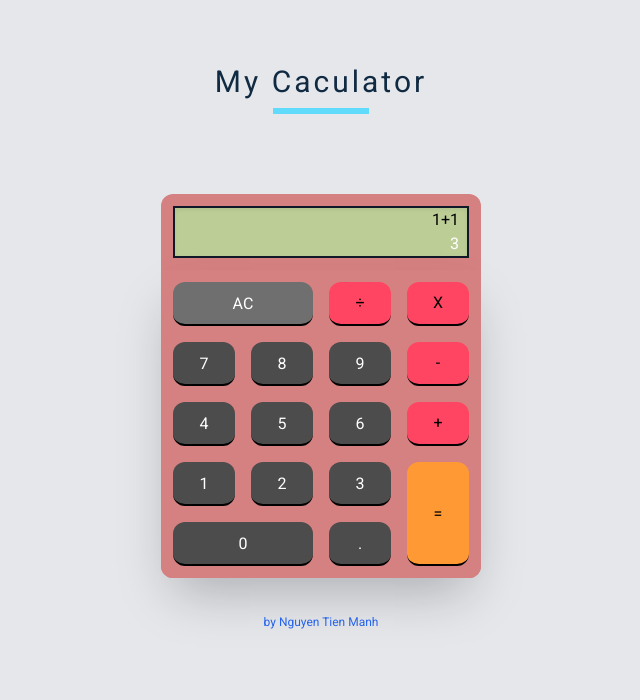
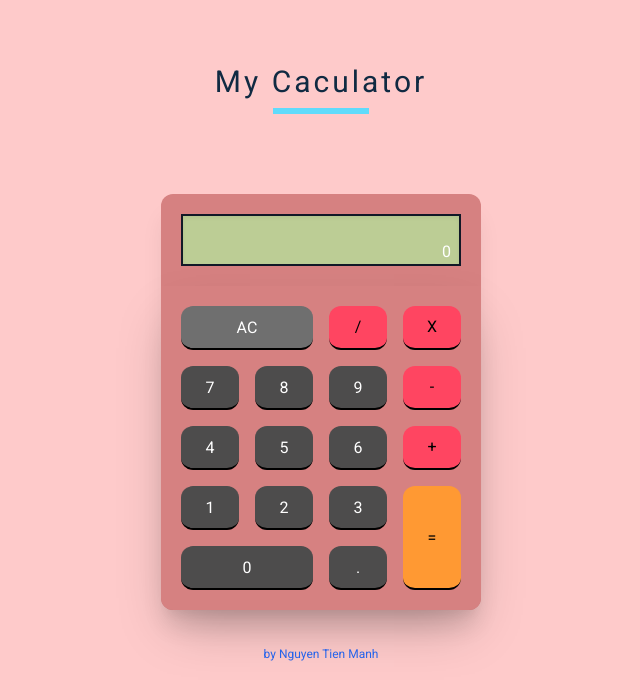
Before and after one commit to manhnt94/counter-todolist-quote-caculator, a React (Create React App) app in the folder my-app/: page /caculator in a window 1280 px wide. Shown: the top 700 px of the page, without its empty margins (319-959 px from the left). Built offline with nearby package versions, Linux system fonts and the light colour scheme.

Commit message:
add caculator-app

```diff
--- a/my-app/src/pages/Caculator/Button/Button.js
+++ b/my-app/src/pages/Caculator/Button/Button.js
@@ -1,62 +1,137 @@
 import React from "react";
 
 export default function Button(props) {
+  const {
+    handleAllClear,
+    handleNumbers,
+    handleDecimal,
+    handleOperators,
+    handleEvaluate,
+  } = props;
+
   return (
     <div className="w-full cal-bg shadow-2xl rounded-b-xl">
-      <div className="p-3 text-white grid grid-cols-4 gap-4">
-        <button className="btn gray p-2 rounded-xl focus:outline-none col-span-2">
+      <div className="p-5 text-white grid grid-cols-4 gap-4">
+        <button
+          className="btn gray p-2 rounded-xl focus:outline-none col-span-2"
+          value="AC"
+          onClick={handleAllClear}
+        >
           AC
         </button>
-        <button className="btn pink p-2 rounded-xl focus:outline-none">
-          &divide;
+        <button
+          className="btn pink p-2 rounded-xl focus:outline-none"
+          value="/"
+          onClick={handleOperators}
+        >
+          /
         </button>
 
-        <button className="btn pink p-2 rounded-xl focus:outline-none">
+        <button
+          className="btn pink p-2 rounded-xl focus:outline-none"
+          value="x"
+          onClick={handleOperators}
+        >
           X
         </button>
-        <button className="btn black p-2 rounded-xl focus:outline-none">
+        <button
+          className="btn black p-2 rounded-xl focus:outline-none"
+          value="7"
+          onClick={handleNumbers}
+        >
           7
         </button>
-        <button className="btn black p-2 rounded-xl focus:outline-none">
+        <button
+          className="btn black p-2 rounded-xl focus:outline-none"
+          value="8"
+          onClick={handleNumbers}
+        >
           8
         </button>
-        <button className="btn black p-2 rounded-xl focus:outline-none">
+        <button
+          className="btn black p-2 rounded-xl focus:outline-none"
+          value="9"
+          onClick={handleNumbers}
+        >
           9
         </button>
 
-        <button className="btn pink p-2 rounded-xl focus:outline-none">
+        <button
+          className="btn pink p-2 rounded-xl focus:outline-none"
+          value="-"
+          onClick={handleOperators}
+        >
           -
         </button>
-        <button className="btn black p-2 rounded-xl focus:outline-none">
+        <button
+          className="btn black p-2 rounded-xl focus:outline-none"
+          value="4"
+          onClick={handleNumbers}
+        >
           4
         </button>
-        <button className="btn black p-2 rounded-xl focus:outline-none">
+        <button
+          className="btn black p-2 rounded-xl focus:outline-none"
+          value="5"
+          onClick={handleNumbers}
+        >
           5
         </button>
-        <button className="btn black p-2 rounded-xl focus:outline-none">
+        <button
+          className="btn black p-2 rounded-xl focus:outline-none"
+          value="6"
+          onClick={handleNumbers}
+        >
           6
         </button>
 
-        <button className="btn pink p-2 rounded-xl focus:outline-none">
+        <button
+          className="btn pink p-2 rounded-xl focus:outline-none"
+          value="+"
+          onClick={handleOperators}
+        >
           +
         </button>
-        <button className="btn black p-2 rounded-xl focus:outline-none">
+        <button
+          className="btn black p-2 rounded-xl focus:outline-none"
+          value="1"
+          onClick={handleNumbers}
+        >
           1
         </button>
-        <button className="btn black p-2 rounded-xl focus:outline-none">
+        <button
+          className="btn black p-2 rounded-xl focus:outline-none"
+          value="2"
+          onClick={handleNumbers}
+        >
           2
         </button>
-        <button className="btn black p-2 rounded-xl focus:outline-none">
+        <button
+          className="btn black p-2 rounded-xl focus:outline-none"
+          value="3"
+          onClick={handleNumbers}
+        >
           3
         </button>
-        <button className="btn orange p-2 rounded-xl focus:outline-none row-span-2">
+        <button
+          className="btn orange p-2 rounded-xl focus:outline-none row-span-2"
+          value="="
+          onClick={handleEvaluate}
+        >
           =
         </button>
-
-        <button className="col-span-2 btn black p-2 rounded-xl focus:outline-none">
+        <button
+          className="col-span-2 btn black p-2 rounded-xl focus:outline-none"
+          value="0"
+          onClick={handleNumbers}
+        >
           0
         </button>
-        <button className="btn black p-2 rounded-xl focus:outline-none">
+        <button
+          className="btn black p-2 rounded-xl focus:outline-none"
+          value="."
+          onClick={handleDecimal}
+        >
           .
         </button>
       </div>
--- a/my-app/src/pages/Caculator/index.js
+++ b/my-app/src/pages/Caculator/index.js
@@ -1,29 +1,233 @@
-import React from "react";
+import React, { useState } from "react";
 import "./styles.css";
+import { evaluate } from "mathjs";
 import Button from "./Button/Button";
 import Title from "../../components/title/Title";
 import MyFooter from "../../components/my-footer/MyFooter";
 import { SIGNATURE } from "../../constants/common";
 
 export default function Caculator(props) {
+  const [caculator, setCaculator] = useState({
+    result: "0",
+    prevResult: "0",
+    formula: "",
+    currentSign: "pos",
+    lastClicked: "",
+    evaluated: false,
+  });
+
+  // Regex
+  const endWithOperator = /[x/+-]$/; // (9-) -> true, (-9) -> false
+
+  const endWithNegativeSign = /\d[x+/-]{1}-$/; // Digit - operator - end with negative sign: (9x-) -> true, (9-x) => false
+  const isOperator = /[x/+-]/; // '(9+9+9)' => true: if have operator, (999) => false
+  const matchOnlyZero = /([^.0-9]0|^0)$/; // +0, 0...
+
+  // Handle AC button
+  const handleAllClear = (e) => {
+    setCaculator({
+      ...caculator,
+      result: "0",
+      prevResult: "0",
+      formula: "",
+      currentSign: "pos",
+      lastClicked: "",
+      evaluated: false,
+    });
+  };
+
+  const maxDigitMessage = () => {
+    setCaculator((prevState) => ({
+      ...prevState,
+      result: "DIGIT LIMIT MET",
+      prevResult: prevState.result,
+    }));
+
+    setTimeout(() => {
+      setCaculator((prevState) => ({
+        ...caculator,
+        result: prevState.prevResult,
+      }));
+    }, 1000);
+  };
+
+  const handleNumbers = (e) => {
+    // Check result is not limit digit
+    if (!caculator.result.includes("LIMIT")) {
+      const { result, formula, evaluated } = caculator;
+      const value = e.target.value;
+
+      setCaculator((prevState) => ({
+        ...prevState,
+        evaluated: false,
+      }));
+
+      if (result.length > 21) {
+        maxDigitMessage();
+      } else if (evaluated) {
+        setCaculator((prevState) => ({
+          ...prevState,
+          result: value,
+          formula: value !== "0" ? value : "",
+        }));
+      } else {
+        setCaculator((prevState) => ({
+          ...prevState,
+          result:
+            result === "0" || isOperator.test(result) ? value : result + value, // res:0 || + (op) -> click: 8 => 8
+          formula:
+            result === "0" && value === "0"
+              ? formula === ""
+                ? value // res: 0 -> click: 0 => 0
+                : formula // res: 0, formula 9 + 0 -> click -  9 + 0
+              : matchOnlyZero.test(formula)
+              ? formula.slice(0, -1) + value // formular: +0 -> click: 9 => +9
+              : formula + value, // formular: 9 -> click: 9 => 99
+        }));
+      }
+    }
+  };
+
+  const handleDecimal = (e) => {
+    // result: 99 -> click: . -> 99.
+    // result: 99 -> click: = -> click: . => 0.
+    if (caculator.evaluated) {
+      setCaculator((prevState) => ({
+        ...prevState,
+        result: "0.",
+        formula: "0.",
+        evaluated: false,
+      }));
+    } else if (
+      !caculator.result.includes(".") &&
+      !caculator.result.includes("LIMIT")
+    ) {
+      setCaculator({
+        ...caculator,
+        evaluated: false,
+      });
+
+      if (caculator.result.length > 21) {
+        maxDigitMessage();
+      } else if (
+        endWithOperator.test(caculator.formula) ||
+        (caculator.result === "0" && caculator.formula === "")
+      ) {
+        setCaculator({
+          ...caculator,
+          result: "0.",
+          formula: caculator.formula + "0.", // formular: 99+ -> click: . => 99 + 0.
+        });
+      } else {
+        setCaculator({
+          ...caculator,
+          result: caculator.formula.match(/(-?\d+)$/)[0] + ".",
+          formula: caculator.formula + ".",
+        });
+      }
+    }
+  };
+
+  const handleOperators = (e) => {
+    if (!caculator.result.includes("LIMIT")) {
+      const value = e.target.value;
+      const { formula, prevResult, evaluated } = caculator;
+
+      setCaculator({
+        ...caculator,
+        result: value,
+        evaluated: false,
+      });
+
+      if (evaluated) {
+        setCaculator((prevState) => ({
+          ...prevState,
+          formula: prevResult + value, // formula: 9 + 9 = 18 -> click - => 18-
+        }));
+      }
+      // Click 9+
+      else if (!endWithOperator.test(formula)) {
+        setCaculator((prevState) => ({
+          ...prevState,
+          prevResult: formula,
+          formula: formula + value,
+        }));
+      } else if (!endWithNegativeSign.test(formula)) {
+        setCaculator((prevState) => ({
+          ...prevState,
+          formula:
+            (endWithNegativeSign.test(formula + value) ? formula : prevResult) +
+            value,
+        }));
+      } else if (value !== "-") {
+        setCaculator((prevState) => ({
+          ...prevState,
+          formula: prevResult + value,
+        }));
+      }
+    }
+  };
+
+  const handleEvaluate = (e) => {
+    if (!caculator.result.includes("Limit")) {
+      let expression = caculator.formula;
+
+      // Check formular like /9, x9
+      if (
+        caculator.formula.charAt(0) === "x" ||
+        caculator.formula.charAt(0) === "/"
+      ) {
+        return;
+      }
+
+      if (endWithOperator.test(expression)) {
+        expression = expression.slice(0, -1);
+      }
+
+      expression = expression
+        .replace(/x/g, "*")
+        .replace(/‑/g, "-")
+        .replace("--", "+0+0+"); // Replace to revert above
+      let answer =
+        Math.round(Math.pow(10, 12) * evaluate(expression)) / Math.pow(10, 12);
+      setCaculator({
+        result: answer.toString(),
+        formula:
+          expression
+            .replace(/\*/g, "⋅")
+            .replace(/-/g, "‑")
+            .replace("+0+0+", "+") // +0+0+ iss "--" above then display like "+"
+            .replace(/(x|\/|\+)‑/, "$1-")
+            .replace(/^‑/, "-") +
+          "=" +
+          answer,
+        prevResult: answer,
+        evaluated: true,
+      });
+    }
+  };
+
   return (
-    <div className="min-h-screen bg-gray-200 ">
+    <div className="min-h-screen bg-red-200">
       <Title title="My Caculator" />
       <div className="flex justify-center items-center">
-        <div className="caculator cal-bg w-80 rounded-xl">
-          <div className="p-3">
+        <div className="caculator cal-bg w-80 rounded-xl shadow-xl">
+          <div className="p-5">
             <div className="screen shadow-inner text-right pr-2 border-2 border-gray-900 shadow-2xl">
-              <div className="formula text-black">1+1</div>
-              <div className="output text-white">3</div>
+              <div className="formula text-black h-6">{caculator.formula}</div>
+              <div className="output text-white h-6">{caculator.result}</div>
             </div>
           </div>
-          <Button />
+          <Button
+            handleAllClear={handleAllClear}
+            handleNumbers={handleNumbers}
+            handleDecimal={handleDecimal}
+            handleEvaluate={handleEvaluate}
+            handleOperators={handleOperators}
+          />
         </div>
       </div>
-      <MyFooter
-            styles="text-blue-600"
-            signature={SIGNATURE}
-          />
+      <MyFooter styles="text-blue-600" signature={SIGNATURE} />
     </div>
   );
 }
```
Also changed, not shown: my-app/src/components/home/Home.js (+5 -5 lines).
